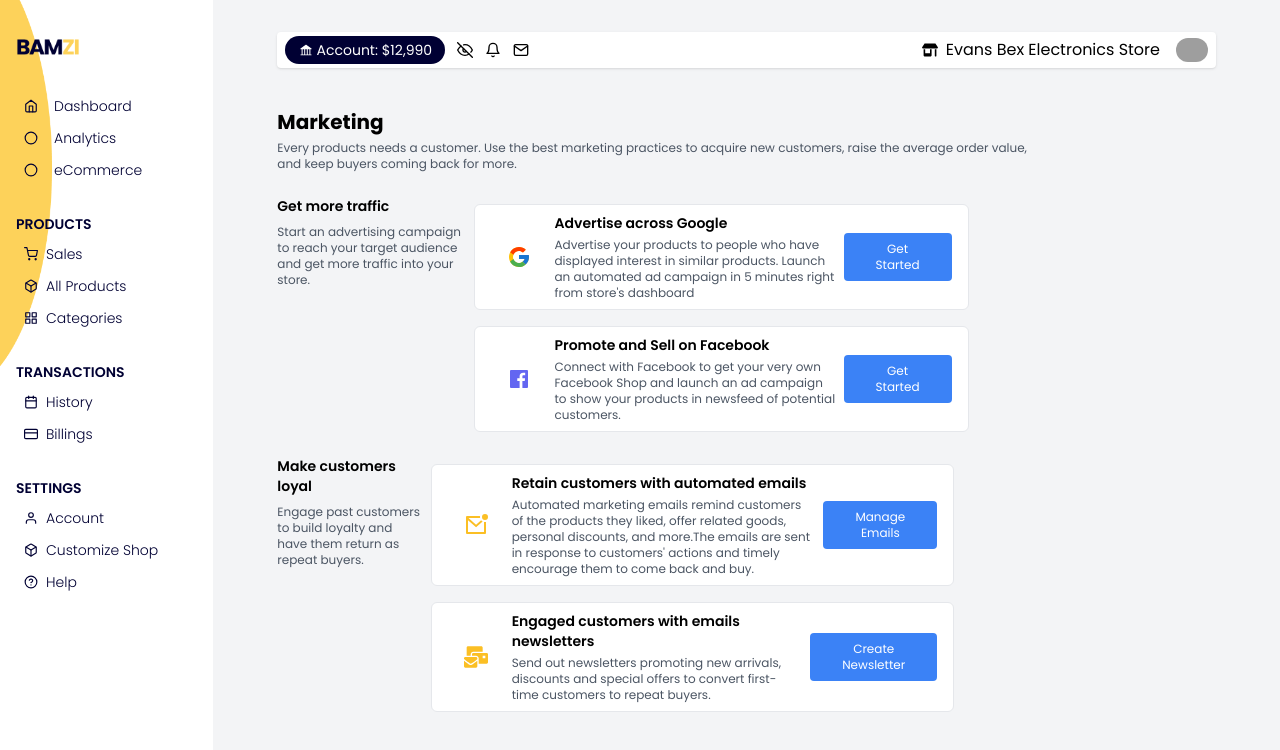
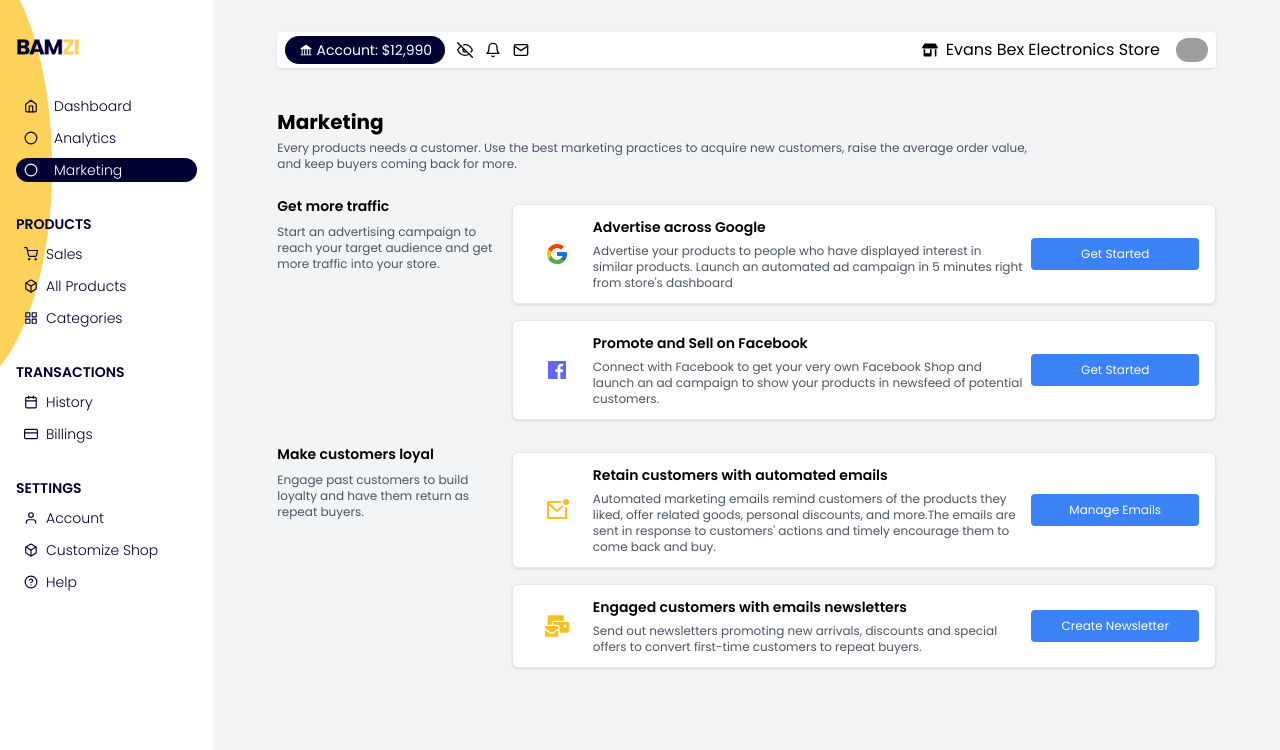
Before and after one commit to Adekanmi-hub/Bamzi, a React (Create React App) app: page /marketing in a window 1280 px wide. Shown: the top 750 px of the page. Built offline with nearby package versions, Linux system fonts and the light colour scheme; grey boxes are pictures that could not be loaded.

Commit message:
made changes to marketing.js and sidebar.js

```diff
--- a/src/components/sidebar.js
+++ b/src/components/sidebar.js
@@ -48,9 +48,18 @@ const Sidebar = ({ showSidebar, bgLarge, page }) => {
         <span className="cursor-pointer py-0.5 px-2 flex items-center w-full hover:bg-gray-100 hover:text-black hover:border-none hover:rounded-full">
           <FiCircle className="mr-4" /> Analytics
         </span>
-        <span className="cursor-pointer py-0.5 px-2 flex items-center w-full hover:bg-gray-100 hover:text-black hover:border-none hover:rounded-full">
-          <FiCircle className="mr-4" /> eCommerce
-        </span>
+
+        <Link to="/marketing">
+          {page === "marketing" ? (
+            <span className="bg-primary text-white cursor-pointer py-0.5 px-2 flex items-center w-full border-none rounded-full">
+              <FiCircle className="mr-4" /> Marketing
+            </span>
+          ) : (
+            <span className="cursor-pointer py-0.5 px-2 flex items-center w-full hover:bg-gray-100 hover:text-black hover:border-none hover:rounded-full">
+              <FiCircle className="mr-4" /> Marketing
+            </span>
+          )}
+        </Link>
       </div>
       <div className="flex flex-col space-y-2">
         <h3 className="font-semibold">PRODUCTS</h3>
--- a/src/pages/marketing.js
+++ b/src/pages/marketing.js
@@ -11,7 +11,7 @@ export default function Marketing() {
 
   return (
     <div className="font-poppins lg:grid lg:grid-cols-6  min-h-screen relative">
-      <Sidebar showSidebar={showSidebar} page="" />
+      <Sidebar showSidebar={showSidebar} page="marketing" />
 
       <div className="col-span-5 bg-gray-100 px-6 py-3 lg:px-16 sm:py-8">
         <SellersHeader
@@ -29,7 +29,7 @@ export default function Marketing() {
         </div>
 
         <div className="flex mt-6 w-full">
-          <div className="w-4/12 pr-2">
+          <div className="w-3/12 pr-2">
             <p className="text-sm mb-2 font-semibold">Get more traffic</p>
             <p className="text-gray-600 text-xs">
               Start an advertising campaign to reach your target audience and
@@ -37,13 +37,13 @@ export default function Marketing() {
             </p>
           </div>
 
-          <div className="flex flex-col space-y-4 mt-2">
-            <div className="flex py-2 px-4 border border-solid rounded-md items-center bg-white w-8/12 justify-center">
-              <span className="px-4">
+          <div className="flex flex-col w-9/12 space-y-4 mt-2">
+            <div className="flex py-2 px-4 border border-solid rounded-md items-center bg-white w-full justify-center shadow">
+              <span className="w-1/12 flex justify-center">
                 <FcGoogle size={24} />
               </span>
 
-              <div className="flex flex-col space-y-1 px-2">
+              <div className="flex flex-col space-y-1.5 px-2 py-1 w-8/12">
                 <h1 className="text-sm font-semibold">
                   Advertise across Google
                 </h1>
@@ -55,17 +55,17 @@ export default function Marketing() {
                 </p>
               </div>
 
-              <button className="bg-blue-500 py-2 px-8 text-xs text-white rounded text-center">
+              <button className="bg-blue-500 py-2 w-3/12 text-xs text-white rounded text-center">
                 Get Started
               </button>
             </div>
 
-            <div className="flex py-2 px-4 border border-solid rounded-md items-center bg-white w-8/12 justify-center">
-              <span className="px-4">
+            <div className="flex py-2 px-4 border border-solid rounded-md items-center bg-white w-full justify-center shadow">
+              <span className="w-1/12 flex justify-center">
                 <RiFacebookBoxFill size={24} color={"#6366F1"} />
               </span>
 
-              <div className="flex flex-col space-y-1 px-2">
+              <div className="flex flex-col space-y-1.5 px-2 py-1 w-8/12">
                 <h1 className="text-sm font-semibold">
                   Promote and Sell on Facebook
                 </h1>
@@ -77,7 +77,7 @@ export default function Marketing() {
                 </p>
               </div>
 
-              <button className="bg-blue-500 text-xs text-white py-2 px-8 rounded text-center">
+              <button className="bg-blue-500 text-xs text-white py-2 w-3/12 rounded text-center">
                 Get Started
               </button>
             </div>
@@ -85,7 +85,7 @@ export default function Marketing() {
         </div>
 
         <div className="flex mt-6 w-full">
-          <div className="w-4/12 pr-2">
+          <div className="w-3/12 pr-2">
             <p className="text-sm font-semibold mb-2">Make customers loyal</p>
             <p className="text-gray-600 text-xs">
               Engage past customers to build loyalty and have them return as
@@ -93,48 +93,48 @@ export default function Marketing() {
             </p>
           </div>
 
-
-          <div className="flex flex-col space-y-4 mt-2">
-          <div className="flex py-2 px-4 border border-solid rounded-md items-center bg-white w-8/12 justify-center">
-            <span className="px-4">
+          <div className="flex flex-col w-9/12 space-y-4 mt-2">
+            <div className="flex py-2 px-4 border border-solid rounded-md items-center bg-white w-full justify-center shadow">
+              <span className="w-1/12 flex justify-center">
                 <RiMailUnreadLine size={24} color={"#FBBF24"} />
               </span>
 
-            <div className="flex flex-col space-y-1 px-2">
+              <div className="flex flex-col space-y-1.5 px-2 py-1 w-8/12">
                 <h1 className="text-sm font-semibold">
                   Retain customers with automated emails
                 </h1>
 
                 <p className="text-gray-600 text-xs">
-              Automated marketing emails remind customers of the products they
-              liked, offer related goods, personal discounts, and more.The
-              emails are sent in response to customers' actions and timely
-              encourage them to come back and buy.
+                  Automated marketing emails remind customers of the products
+                  they liked, offer related goods, personal discounts, and
+                  more.The emails are sent in response to customers' actions and
+                  timely encourage them to come back and buy.
                 </p>
               </div>
 
-            <button className="bg-blue-500 text-xs text-white py-2 px-8 rounded text-center">
+              <button className="bg-blue-500 text-xs text-white py-2 w-3/12 rounded text-center">
                 Manage Emails
               </button>
             </div>
 
-          <div className="flex py-2 px-4 border border-solid rounded-md items-center bg-white w-8/12 justify-center">
-            <span className="px-4">
+            <div className="flex py-2 px-4 border border-solid rounded-md items-center bg-white w-full justify-center shadow">
+              <span className="w-1/12 flex justify-center">
                 <FaMailBulk size={24} color={"#FBBF24"} />
               </span>
 
-            <div className="flex flex-col space-y-1 px-2">
+              <div className="flex flex-col space-y-1.5 px-2 py-1 w-8/12">
                 <h1 className="text-sm font-semibold">
                   Engaged customers with emails newsletters
                 </h1>
 
                 <p className="text-gray-600 text-xs">
-              Send out newsletters promoting new arrivals, discounts and special
-              offers to convert first-time customers to repeat buyers.
+                  Send out newsletters promoting new arrivals, discounts and
+                  special offers to convert first-time customers to repeat
+                  buyers.
                 </p>
               </div>
 
-            <button className="bg-blue-500 text-xs text-white py-2 px-8 rounded text-center">
+              <button className="bg-blue-500 text-xs text-white py-2 w-3/12 rounded text-center">
                 Create Newsletter
               </button>
             </div>
```
Lines whose indentation alone changed are shown as unchanged.
